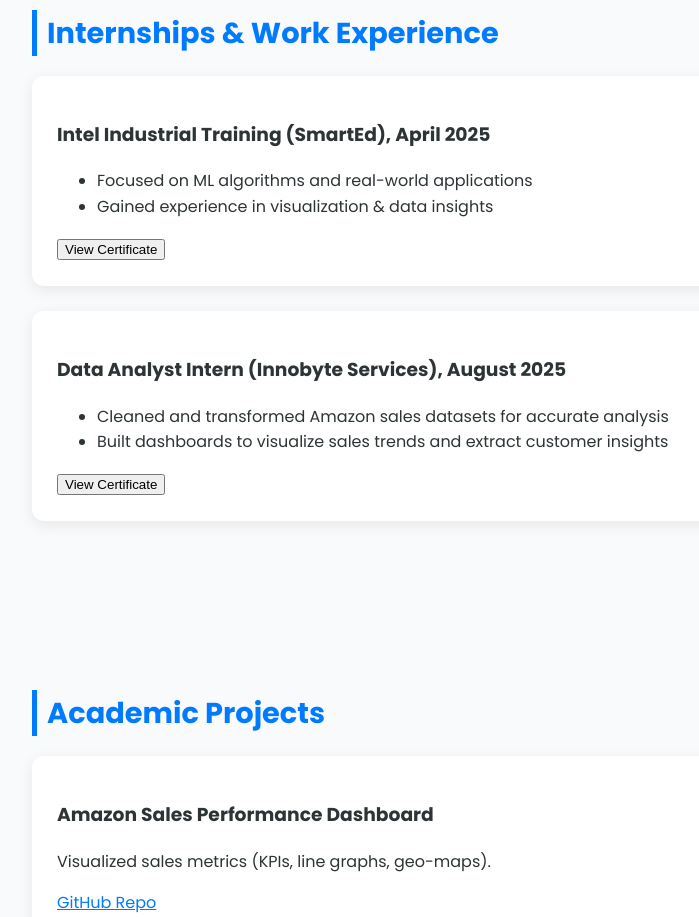
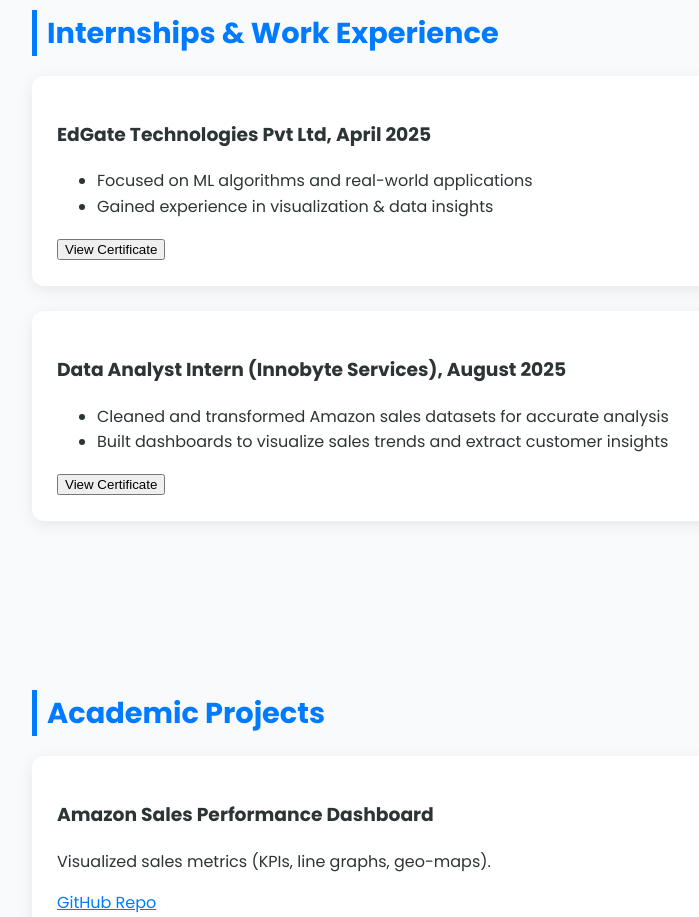
Before and after one commit to sudip17x/portfolio-website, a plain HTML site: page index.html in a window 1280 px wide. Shown: the part 3320-4237 px from the top of the page, without its empty margins (58-757 px from the left). Drawn offline with Linux system fonts and the light colour scheme.

Commit message:
index.html
Signed-off-by: Sudip ghosh <sudip17x@gmail.com>

```diff
--- a/index.html
+++ b/index.html
@@ -360,7 +360,7 @@
   <h2> Internships & Work Experience</h2>
 
   <div class="project">
-    <h3>Intel Industrial Training (SmartEd), April 2025</h3>
+    <h3>EdGate Technologies Pvt Ltd, April 2025</h3>
     <ul>
       <li>Focused on ML algorithms and real-world applications</li>
       <li>Gained experience in visualization & data insights</li>
```
